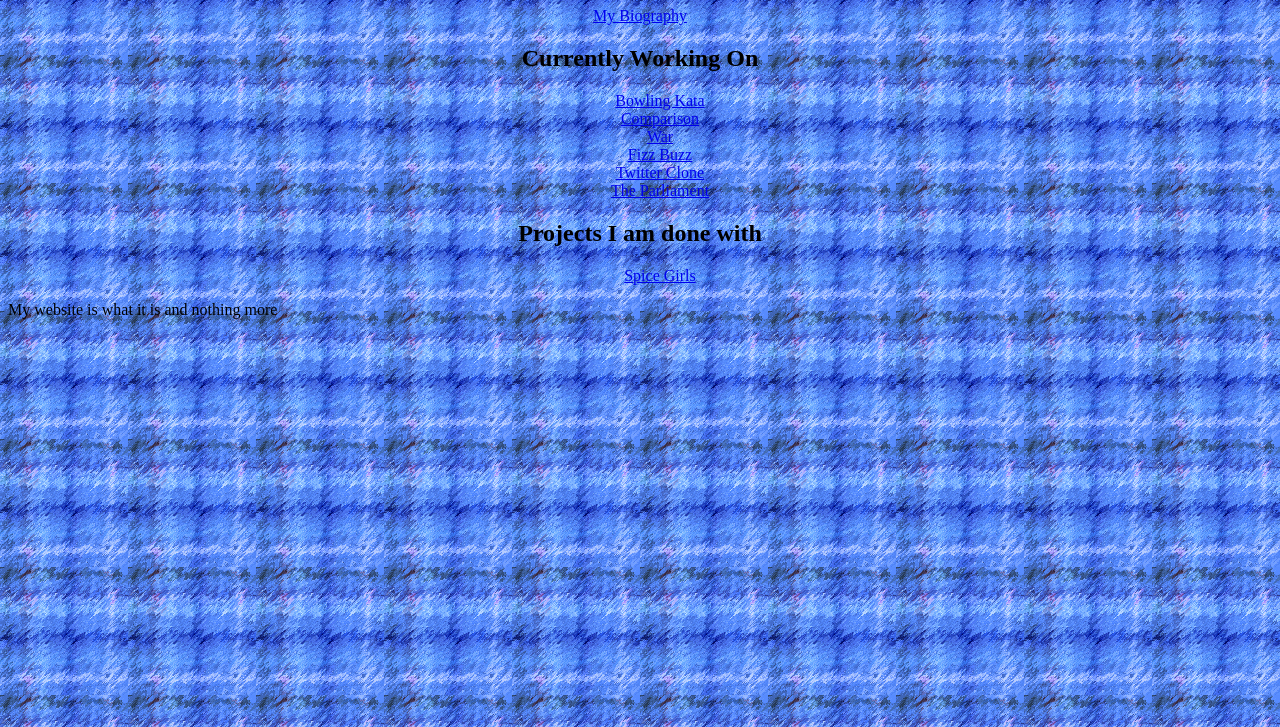
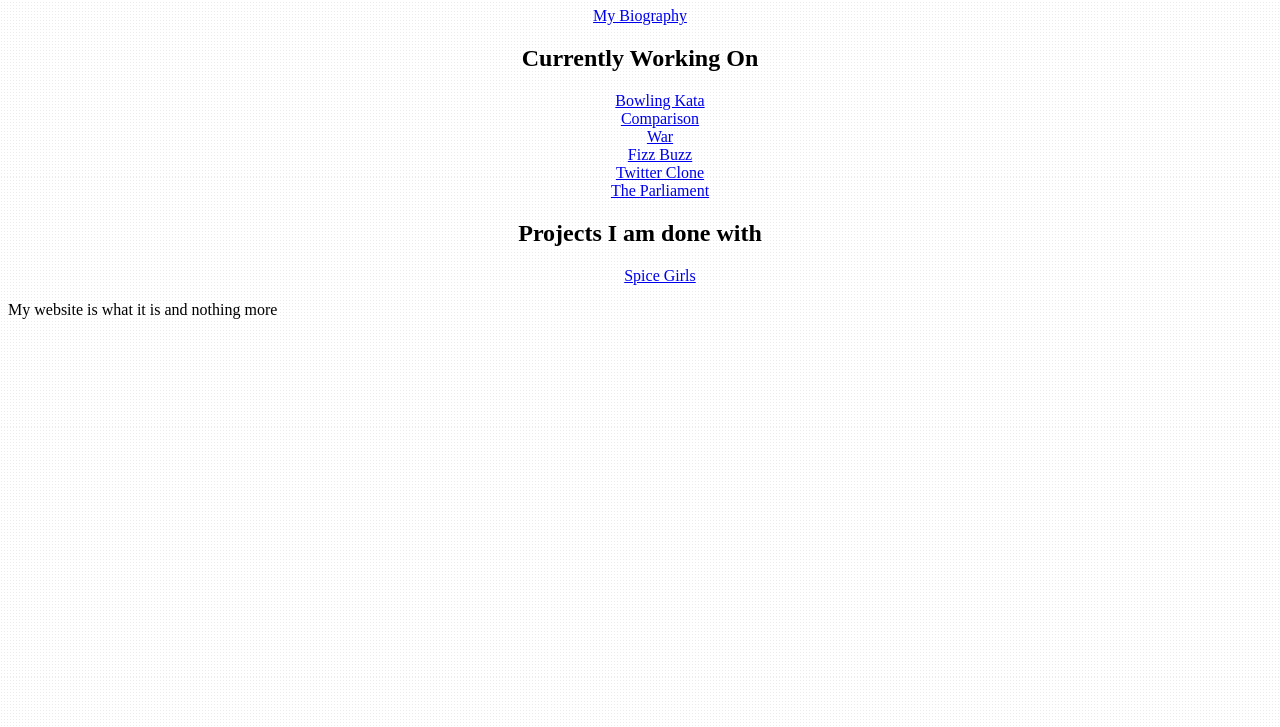
Before and after one commit to Owlbuddy/myPortfolio, a plain HTML site: page index.html in a window 1280 px wide. Shown: the part 73-800 px from the top of the page. Drawn offline with Linux system fonts and the light colour scheme.

Commit message:
Added a new background that is more of a balance

```diff
--- a/myPortfolio.css
+++ b/myPortfolio.css
@@ -4,7 +4,7 @@ h1, h2, ul, li, .links, p {
 
 }
 body{
-    background-image: url("images/128-141.jpg");
+    background-image: url("images/Subtle-Dots-White-Tileable-pattern.jpg");
 
 }
 ul{
```
Also changed, not shown: images/Subtle-Dots-White-Tileable-pattern.jpg (added).
